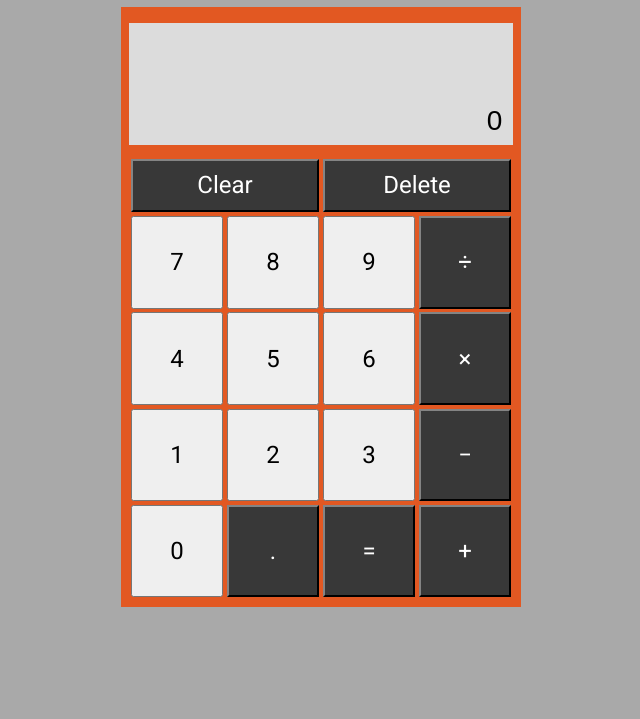
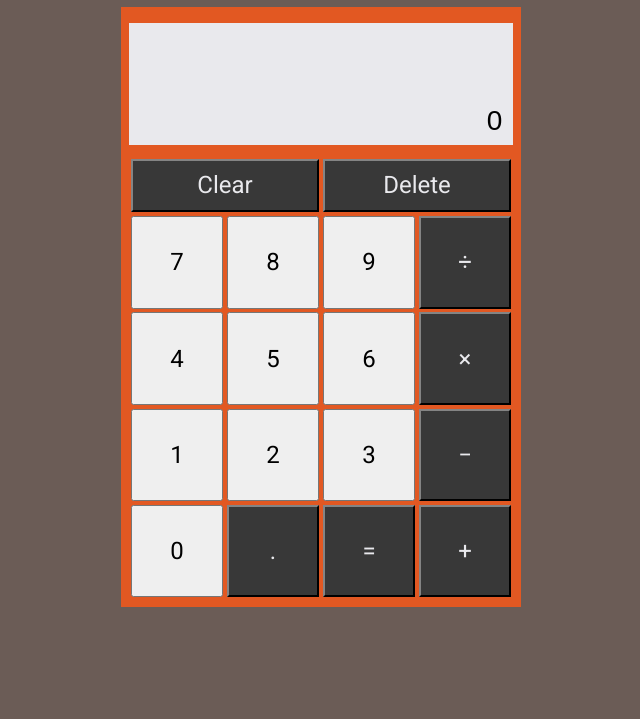
Before and after one commit to kevinhisel/calculator, a plain HTML site: page index.html in a window 1280 px wide. Shown: the part 81-800 px from the top of the page, without its empty margins (319-959 px from the left). Drawn offline with Linux system fonts and the light colour scheme; a web font is replaced by a local one.

Commit message:
Add styles for active toggle and unify colors

```diff
--- a/index.html
+++ b/index.html
@@ -11,8 +11,8 @@
   <div id="calculator">
     <div id="display"><p>0</p></div>
     <div class="row top">
-      <button type="button" name="clear"  class="clear">Clear</button>
-      <button type="button" name="delete" class="delete">Delete</button>
+      <button type="button" name="clear"  class="invert clear">Clear</button>
+      <button type="button" name="delete" class="invert delete">Delete</button>
     </div>
     <div class="row">
       <button type="button" name="number">7</button>
--- a/style.css
+++ b/style.css
@@ -13,8 +13,12 @@ body, #calculator {
 }
 
 body {
-  background-color: #A9A9A9;
+  background-color: #55433Cdd;
   align-items: center;
+}
+
+h1 {
+  color: #e9e9ed;
 }
 
 #calculator {
@@ -34,7 +38,7 @@ body {
 }
 
 #display {
-  background-color: #DCDCDC;
+  background-color: #e9e9ed;
   flex: 1.1;
   justify-content: flex-end;
   align-items: flex-end;
@@ -56,32 +60,15 @@ button {
 button.invert {
   border-color: #303030;
   background-color: #383838;
-  color: white;
+  color: #e9e9ed;
 }
 
 button.invert:hover {
-  border-color: #282828;
-  background-color: #303030;
+  border-color: #383838;
+  background-color: #495d8e;
 }
 
-button.clear {
-  border-color: #303030;
-  background-color: #383838;
-  color: white;
+button.active {
+  border-color: #5D71A3;
+  background-color: #495d8e;
 }
-
-button.clear:hover {
-  border-color: #282828;
-  background-color: #303030;
-}
-
-button.delete {
-  border-color: #303030;
-  background-color: #383838;
-  color: white;
-}
-
-button.delete:hover {
-  border-color: #282828;
-  background-color: #303030;
-}
```
